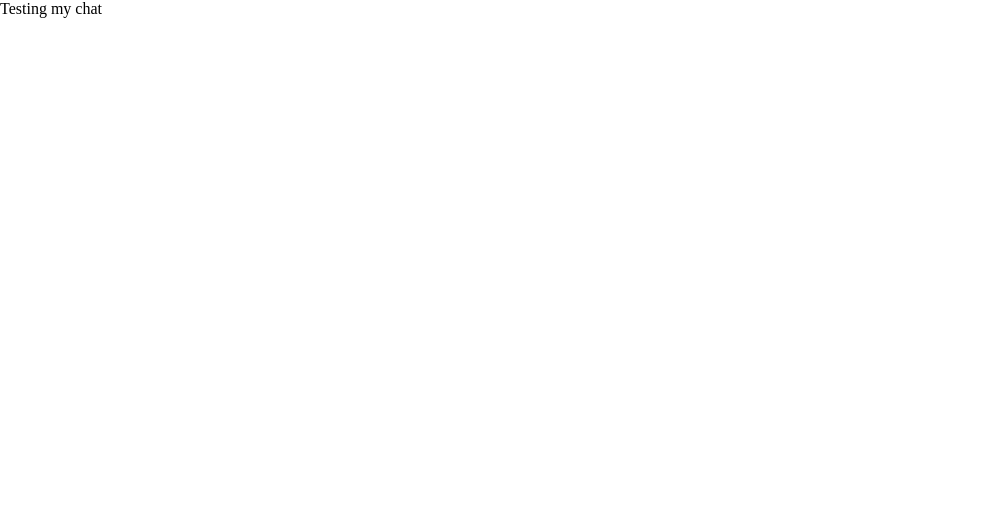
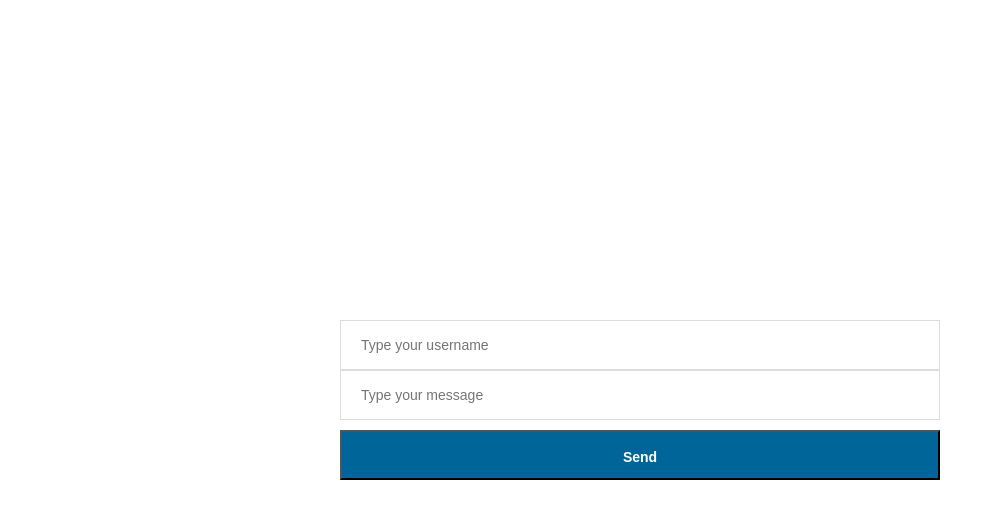
Before and after one commit to iwilliam317/chat, a website: page public/index.html in a window 1280 px wide. Shown: the whole page, without its empty margins (0-1003 px from the left). Drawn offline with nearby package versions, Linux system fonts and the light colour scheme.

Commit message:
initial interface

```diff
--- a/public/index.html
+++ b/public/index.html
@@ -10,6 +10,13 @@
   <title>Node Chat</title>
 </head>
 <body>
-  Testing my chat
+
+  <form id="chat">
+    <input type="text" name="username" placeholder="Type your username">
+    <div id="messages"></div>
+    <input type="text" name="message" placeholder="Type your message">
+    <button type="submit">Send</button>
+  </form>
+
 </body>
 </html>
```
